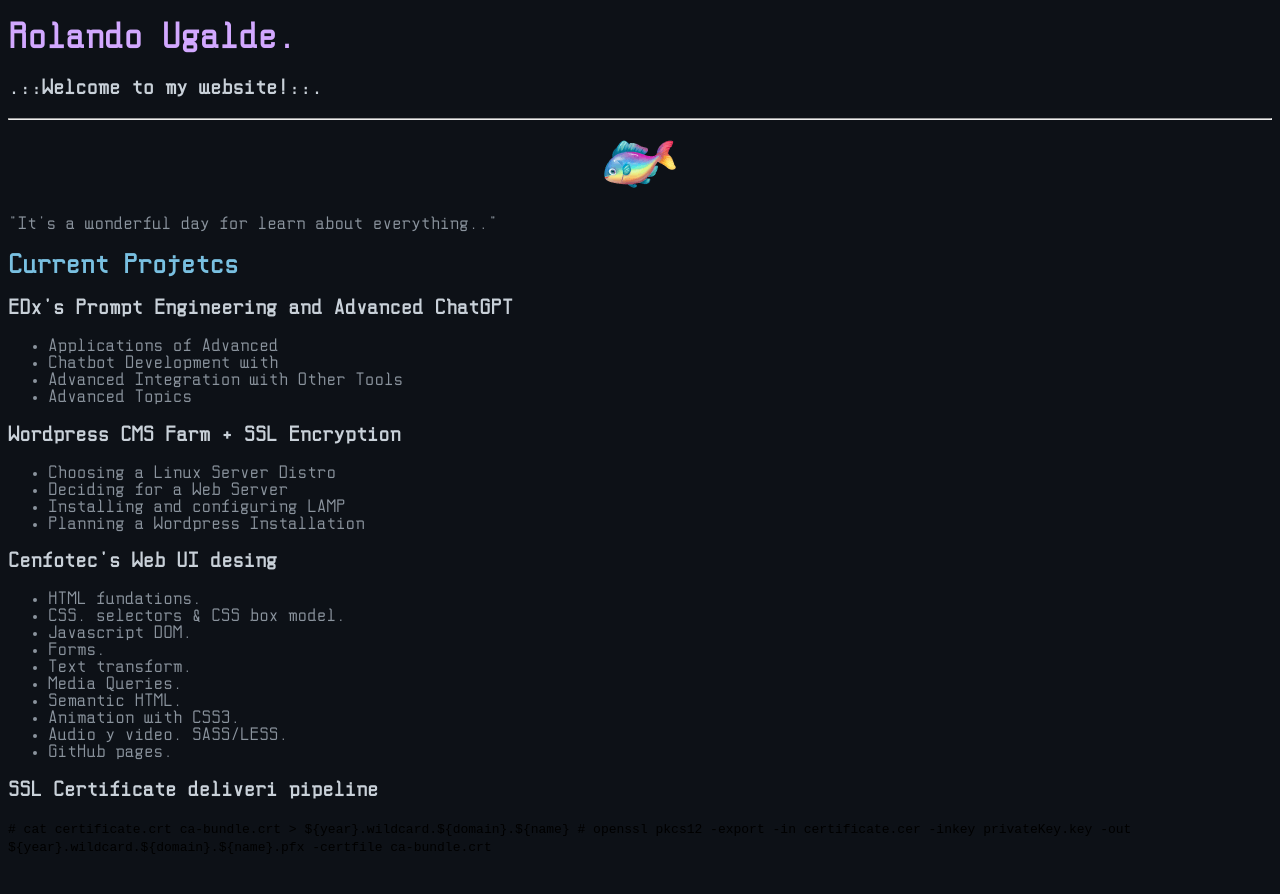
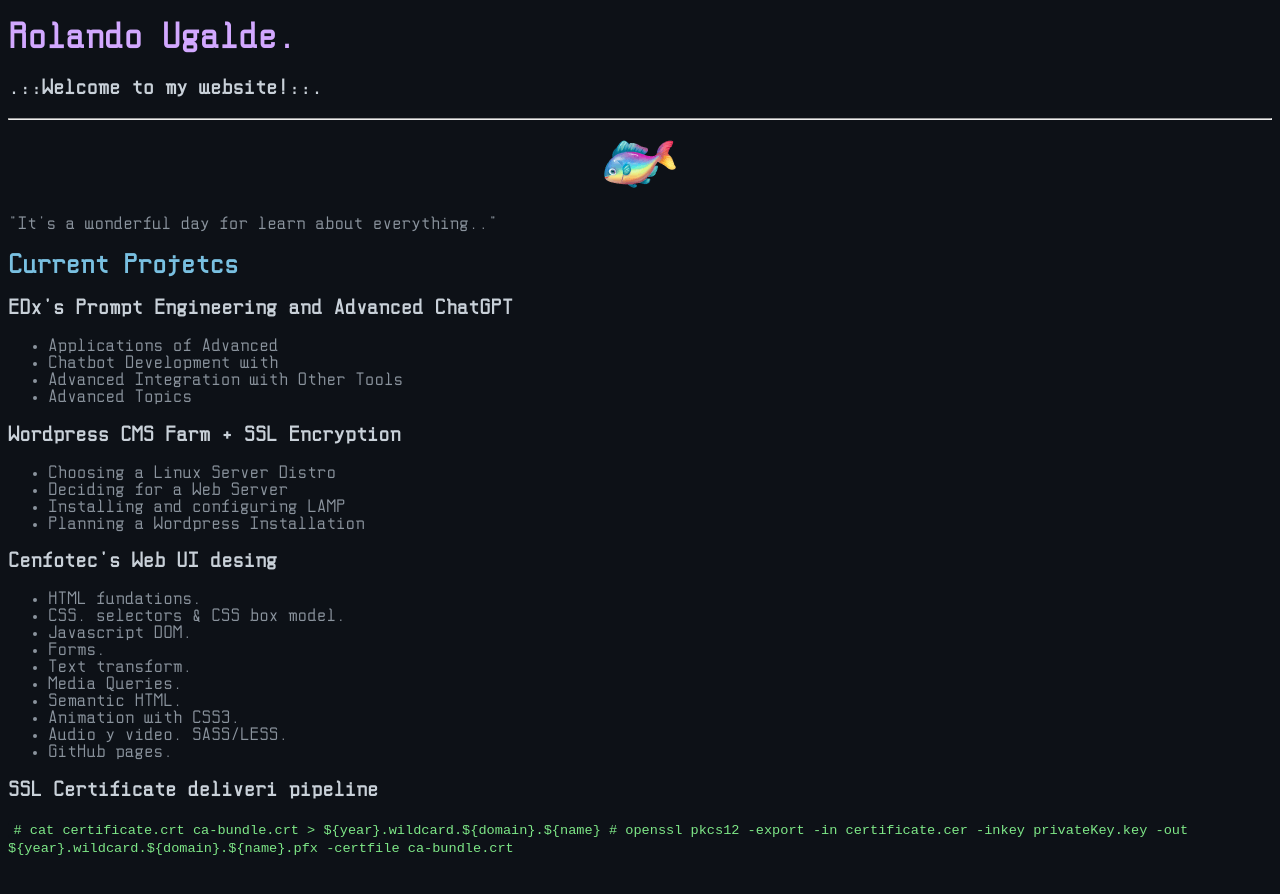
Before and after one commit to rolandougalde/rolandougalde.github.io, a Jekyll site: the page built from index.md, in a window 1280 px wide. Shown: the top 894 px of the page. Built offline with Jekyll 4.4.1, drawn with Linux system fonts in a browser that asks for light colours; our own code applies the rules of GitHub Pages for plain Markdown files.

Commit message:
Update default.css

```diff
--- a/assets/css/default.css
+++ b/assets/css/default.css
@@ -14,6 +14,38 @@ lighter-blue: #a5d6ff
 
 body {
     background-color: #0d1117;
+}
+
+/* Code blocks */
+pre {
+  background-color: #0d1117;
+  padding: 1em;
+  border-radius: 5px;
+  overflow: auto;
+  margin-bottom: 1em;
+  line-height: 1.45;
+  font-family: Lucida Console, monospace;
+  font-size: 85%;
+  color: #dee2e6;
+}
+
+code {
+  font-family: 'Courier New', Courier, monospace;
+  background-color: #0d1117;
+  padding: 0.2em 0.4em;
+  border-radius: 5px;
+  font-size: 85%;
+  color: #7ee787;
+}
+
+pre code {
+  font-family: monospace;
+  border: none;
+  background: none;
+  font-size: 100%;
+  line-height: 1em;
+  letter-spacing: normal;
+  word-break: break-all;
 }
 
 @font-face {
```
